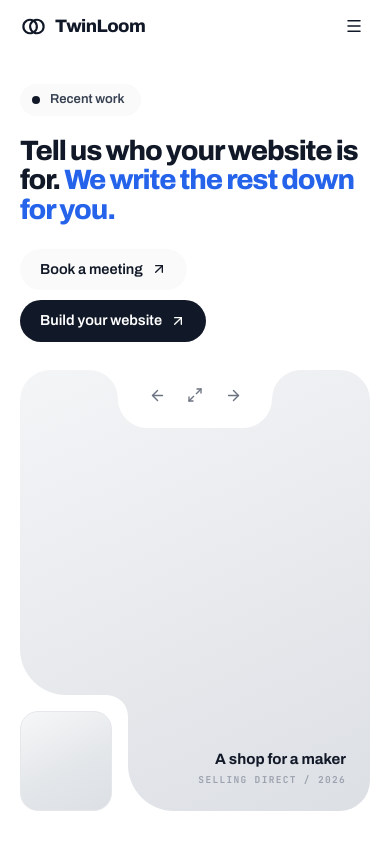
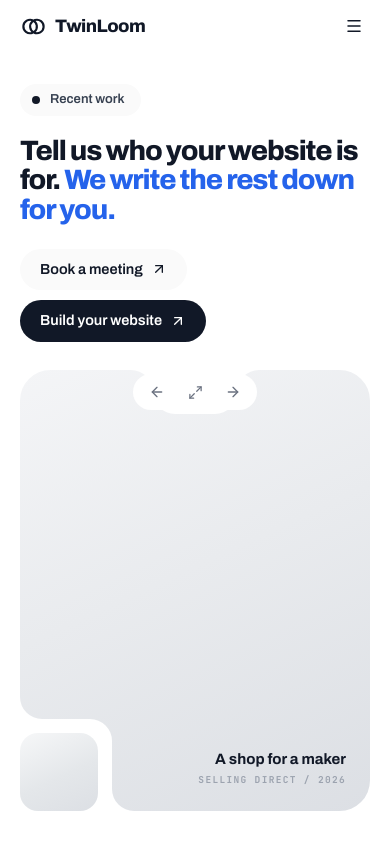
Before and after one commit to ayodhbhojithh/twinloom, a Next.js app: page / in a window 390 px wide. Built offline with nearby package versions, Linux system fonts and the light colour scheme.

Commit message:
Refactor NotchedCard component to adjust bar width calculations for improved visual clarity and responsiveness. Update comments for better understanding of notch design principles.

```diff
--- a/components/home/notched-card.tsx
+++ b/components/home/notched-card.tsx
@@ -141,45 +141,49 @@ export function NotchedCard({ className }: { className?: string }) {
    * actually give: on a narrow screen a bar plus two flares can want more room
    * than the top edge has, and a path that overruns its own box folds inside out.
    */
+  /**
+   * Both cuts, from one set of numbers.
+   *
+   * There is one flare and one corner radius on this card, and the top notch and
+   * the bottom bite are both built from them. Given two of each they drift, and a
+   * card whose two cuts curve by different amounts looks like two decisions
+   * rather than one.
+   *
+   * The depth of the notch is not chosen at all: it is the flare plus the corner,
+   * which is exactly where those two arcs meet. Any other number puts a straight
+   * wall between them, and the cut reads as a shallow shelf with a deeper notch
+   * inside it rather than as one unbroken curve.
+   */
   const cut: Cuts = ((): Cuts => {
     const w = Math.max(size.w, 1);
     const h = Math.max(size.h, 1);
 
     const radius = Math.max(22, Math.min(w * 0.03 + 20, 48));
 
-    /* One notch, not two.
+    /* The one curve every cut on this card is made of. */
+    const flare = Math.max(22, Math.min(h * 0.04, 34));
 
-       The flare sweeps down from the top edge and the notch's own corner rounds
-       in at the bottom. If those two arcs do not meet, a straight wall runs
-       between them and the cut reads as a shallow shelf with a deeper notch
-       inside it. Making each exactly half the depth means they meet exactly, and
-       the profile becomes a single unbroken curve from the top edge to the floor
-       of the cut. */
-    const barDepth = Math.max(58, Math.min(h * 0.095, 78));
-    const barFlare = barDepth / 2;
-    const barRadius = barDepth / 2;
+    const barDepth = flare * 2;
+    /* Only as wide as the bar it holds, plus a little air. Wider and the notch
+       stops being a place for something and becomes a shape in its own right,
+       which is one shape too many. The floor still has to be flat, so the two
+       corner arcs are never allowed to meet in the middle. */
+    const barWidth = Math.max(flare * 2 + 40, Math.min(w * 0.11, 178));
 
-    /* Wide enough that the two corner arcs do not meet in the middle and turn
-       the floor of the notch into a point. */
-    const barWidth = Math.max(barRadius * 2 + 96, Math.min(w * 0.17, 250));
-
-    const biteWidth = Math.max(108, Math.min(w * 0.12, 168));
-    const biteHeight = Math.max(116, Math.min(h * 0.225, 180));
-    const biteRadius = Math.max(18, Math.min(biteWidth * 0.2, 32));
-    /* The same rule on the bite: the flare and the inner corner together make up
-       the whole depth, so there is no straight run between them either. */
-    const biteFlare = Math.max(16, Math.min(biteHeight - biteRadius, 46));
+    /* The bite is square-ish and sized to the thumbnail standing in it, with the
+       same flare and the same corner as the notch above. */
+    const bite = Math.max(92, Math.min(Math.min(w * 0.1, h * 0.19), 140));
 
     return {
       radius,
       barWidth,
       barDepth,
-      barRadius,
-      barFlare,
-      biteWidth,
-      biteHeight,
-      biteRadius,
-      biteFlare,
+      barRadius: flare,
+      barFlare: flare,
+      biteWidth: bite,
+      biteHeight: bite,
+      biteRadius: flare,
+      biteFlare: flare,
     };
   })();
 
@@ -208,25 +212,25 @@ export function NotchedCard({ className }: { className?: string }) {
           made for. */}
       <div
         className="absolute top-0 left-1/2 flex -translate-x-1/2 justify-center"
-        style={{ width: cut.barWidth, height: cut.barDepth, paddingTop: 5 }}
+        style={{ width: cut.barWidth, height: cut.barDepth, paddingTop: 4 }}
       >
-        <div className="flex h-10 items-center gap-0.5 rounded-pill bg-field px-1.5">
+        <div className="flex h-9 items-center gap-0.5 rounded-pill bg-field px-1.5">
         <Tool
           label="Previous project"
           onClick={() =>
             setAt((was) => (was - 1 + PROJECTS.length) % PROJECTS.length)
           }
         >
-          <ArrowLeft className="size-[17px]" />
+          <ArrowLeft className="size-4" />
         </Tool>
         <Tool label={`Open ${shown.name}`} onClick={() => setOpen(shown)}>
-          <Maximize2 className="size-[16px]" />
+          <Maximize2 className="size-[15px]" />
         </Tool>
         <Tool
           label="Next project"
           onClick={() => setAt((was) => (was + 1) % PROJECTS.length)}
         >
-          <ArrowRight className="size-[17px]" />
+          <ArrowRight className="size-4" />
         </Tool>
         </div>
       </div>
@@ -237,10 +241,13 @@ export function NotchedCard({ className }: { className?: string }) {
         onClick={() => setAt((was) => (was + 1) % PROJECTS.length)}
         aria-label={`Next: ${next.name}`}
         className="group absolute bottom-0 left-0 cursor-pointer rounded-[20px] p-0 focus-visible:outline-2 focus-visible:outline-offset-4 focus-visible:outline-active"
-        style={{ width: cut.biteWidth - 16, height: cut.biteHeight - 16 }}
+        style={{ width: cut.biteWidth - 14, height: cut.biteHeight - 14 }}
       >
         <span
-          className="block size-full rounded-[18px] border border-border transition-transform duration-300 group-hover:-translate-y-1"
+          /* No border. The bite around it is already the outline, and a second
+             one a few pixels inside reads as a sticker on the card rather than
+             as the thing the card was cut back for. */
+          className="block size-full rounded-[18px] transition-transform duration-300 group-hover:-translate-y-1"
           style={{
             backgroundImage: `linear-gradient(155deg, #f6f7f8 0%, ${next.tone} 55%, #dcdfe4 100%)`,
           }}
```
